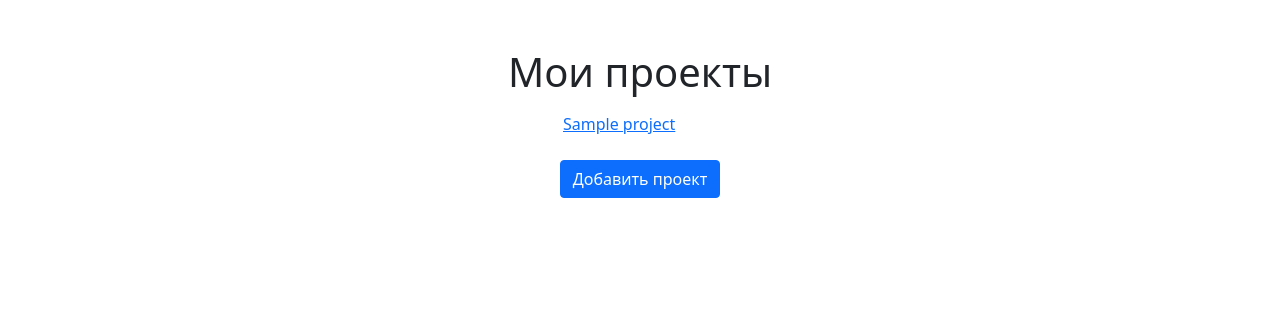
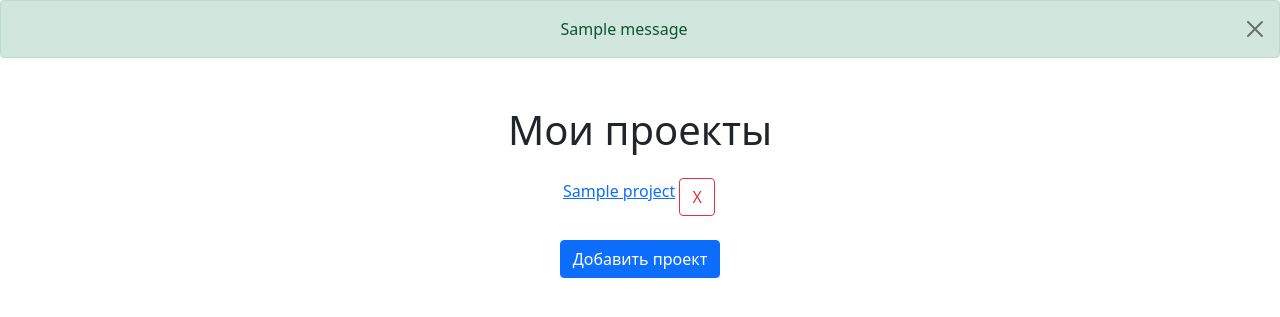
Before and after one commit to sobbaka/metrika_reporter, a Django app: page / in a window 1280 px wide. Shown: the part 40-357 px from the top of the page. Run offline with Django 3.2, Linux system fonts and the light colour scheme; a user stored in the database is signed in; tables that the repository leaves empty hold one stand-in row (values such as "Sample post"); one stand-in notice (Sample message) is shown.

Commit message:
feat: allow to delete project
description: allow to delete project, all links and documents connected to project. Added new template for confirmation deleting project

```diff
--- a/reporter/templates/reporter/project_detail.html
+++ b/reporter/templates/reporter/project_detail.html
@@ -106,6 +106,8 @@
                         {% for link in object.links.all %}
                             <li><a href="{{ link.text }}" target="_blank" class="mt-2">{{ link.name }}</a> <a
                                     href="/delete-link/{{ link.id }}" class="btn btn-outline-danger mt-2">X</a></li>
+                        {% empty %}
+                            <h3>Здесь еще нет отчетов...</h3>
                         {% endfor %}
                     {% endif %}
                 </ul>
--- a/reporter/templates/reporter/project_list.html
+++ b/reporter/templates/reporter/project_list.html
@@ -5,6 +5,22 @@
         {% endblock %}
 
 {% block content %}
+    {% if messages %}
+        {% for message in messages %}
+            {% if message.tags == 'error' %}
+                <div class="alert alert-danger alert-dismissible fade show text-center" role="alert">
+                    {{ message }}
+                    <button type="button" class="btn-close" data-bs-dismiss="alert" aria-label="Close"></button>
+                </div>
+            {% elif message.tags == 'success' %}
+                <div class="alert alert-success alert-dismissible fade show text-center" role="alert">
+                    {{ message }}
+                    <button type="button" class="btn-close" data-bs-dismiss="alert" aria-label="Close"></button>
+                </div>
+            {% endif %}
+        {% endfor %}
+    {% endif %}
+
     <h1 class="mt-5 text-center mb-3">Мои проекты</h1>
     <div class="container">
 
@@ -13,7 +29,9 @@
                 <ul class="project-data">
                     {% for obj in object_list %}
                         {% if request.user.id == obj.owner.id %}
-                            <li class="mb-2"><a href="{{ obj.get_absolute_url }}">{{ obj.name }}</a></li>
+                            <li class="mb-2"><a href="{{ obj.get_absolute_url }}">{{ obj.name }}</a>
+                            <a href="{% url 'project_delete' pk=obj.id %}" class="btn btn-outline-danger mt-2">X</a>
+                            </li>
                         {% endif %}
                     {% empty %}
                         <h3>Здесь нет ни одного проекта.</h3>
--- a/reporter/urls.py
+++ b/reporter/urls.py
@@ -1,5 +1,5 @@
 from django.urls import path
-from .views import ProjectDetail, create_report, ProjectEdit, ProjectAdd, ProjectList, delete_link
+from .views import ProjectDetail, create_report, ProjectEdit, ProjectAdd, ProjectList, delete_link, ProjectDelete
 
 urlpatterns = [
     path('', ProjectList.as_view(), name='project_list'),
@@ -7,5 +7,6 @@ urlpatterns = [
     path('report/', create_report, name='create_report'),
     path('add/', ProjectAdd.as_view(), name='project_add'),
     path('<int:pk>/', ProjectDetail.as_view(), name='project_detail'),
-    path('delete-link/<int:pk>/', delete_link, name='delete_link')
+    path('delete-link/<int:pk>/', delete_link, name='delete_link'),
+    path('<int:pk>/delete/', ProjectDelete.as_view(), name='project_delete'),
 ]
--- a/reporter/utils.py
+++ b/reporter/utils.py
@@ -175,7 +175,6 @@ def get_data_and_dates_metrika(token, ids, date1, date2, months):
 
             payload = payload_new.copy()
             payload_params = views[view]
-
             metrika_data = get_data_from_metrika(payload, payload_params, header_token)
             if metrika_data is None:
                 return None
@@ -207,7 +206,6 @@ def get_data_and_dates_metrika(token, ids, date1, date2, months):
 
         if greater_than_today(date2):
             return data, dates
-
     return data, dates
 
 
--- a/reporter/views.py
+++ b/reporter/views.py
@@ -3,7 +3,7 @@ from django.contrib.auth.mixins import LoginRequiredMixin
 from django.db.models import Prefetch
 from django.http import HttpResponseRedirect
 from django.shortcuts import redirect, get_object_or_404
-from django.views.generic import DetailView, UpdateView, ListView
+from django.views.generic import DetailView, UpdateView, ListView, DeleteView
 from django.contrib import messages
 import os
 from datetime import date
@@ -15,6 +15,26 @@ from .models import Project, Link
 from .utils import get_data_and_dates_metrika, write_csv, export_to_gspread, delete_gspread_file
 from accounts.models import CustomUser
 
+class ProjectDelete(LoginRequiredMixin, DeleteView):
+    model = Project
+    template_name = 'reporter/project_delete.html'
+    success_url = "/"
+
+    def delete(self, request, *args, **kwargs):
+        self.object = self.get_object()
+        success_url = self.get_success_url()
+
+        links = self.object.links.all()
+        if links:
+            for link in links:
+                delete_gspread_file(link)
+                link.delete()
+
+        messages.success(request, 'Проект удален')
+        self.object.delete()
+        return HttpResponseRedirect(success_url)
+
+
 @login_required
 def delete_link(request, pk):
     link = get_object_or_404(Link, pk=pk)
@@ -23,7 +43,6 @@ def delete_link(request, pk):
     link.delete()
     messages.success(request, 'Документ удален')
     return HttpResponseRedirect(f'/{redirect_id}/')
-
 
 
 class ProjectList(LoginRequiredMixin, ListView):
@@ -53,6 +72,7 @@ class ProjectAdd(LoginRequiredMixin, ListView):
 
             return redirect(new_project)
 
+
 class ProjectEdit(LoginRequiredMixin, UpdateView):
 
     template_name = 'reporter/project_edit.html'
@@ -71,7 +91,6 @@ class ProjectEdit(LoginRequiredMixin, UpdateView):
             return redirect(edited_project)
 
 
-
 class ProjectDetail(LoginRequiredMixin, DetailView):
     model = Project
     template_name = 'reporter/project_detail.html'
@@ -85,11 +104,11 @@ class ProjectDetail(LoginRequiredMixin, DetailView):
             )
         return obj
 
-
     def get_context_data(self, *args, **kwargs):
         context = super().get_context_data(*args, **kwargs)
         context['today'] = date.today().strftime('%Y-%m-%d')
         return context
+
 
 @login_required
 def create_report(request):
@@ -116,8 +135,6 @@ def create_report(request):
 
         data, dates = data_from_metrika
 
-
-
         write_csv(data, dates, project_name)
 
         file_exists = os.path.exists(BASE_DIR / f'reporter/tempfiles/{project_name}.csv')
```
Also changed, not shown: reporter/templates/reporter/project_delete.html (added, +24 -0 lines).
